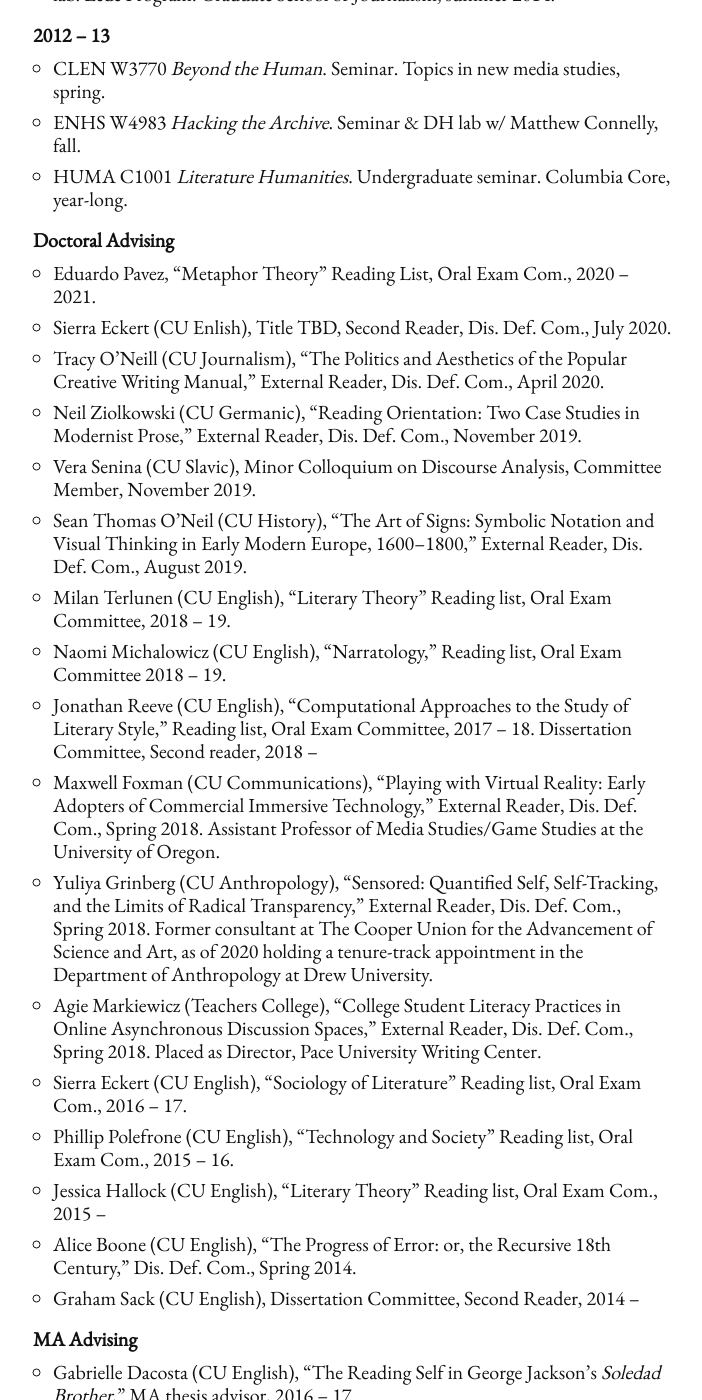
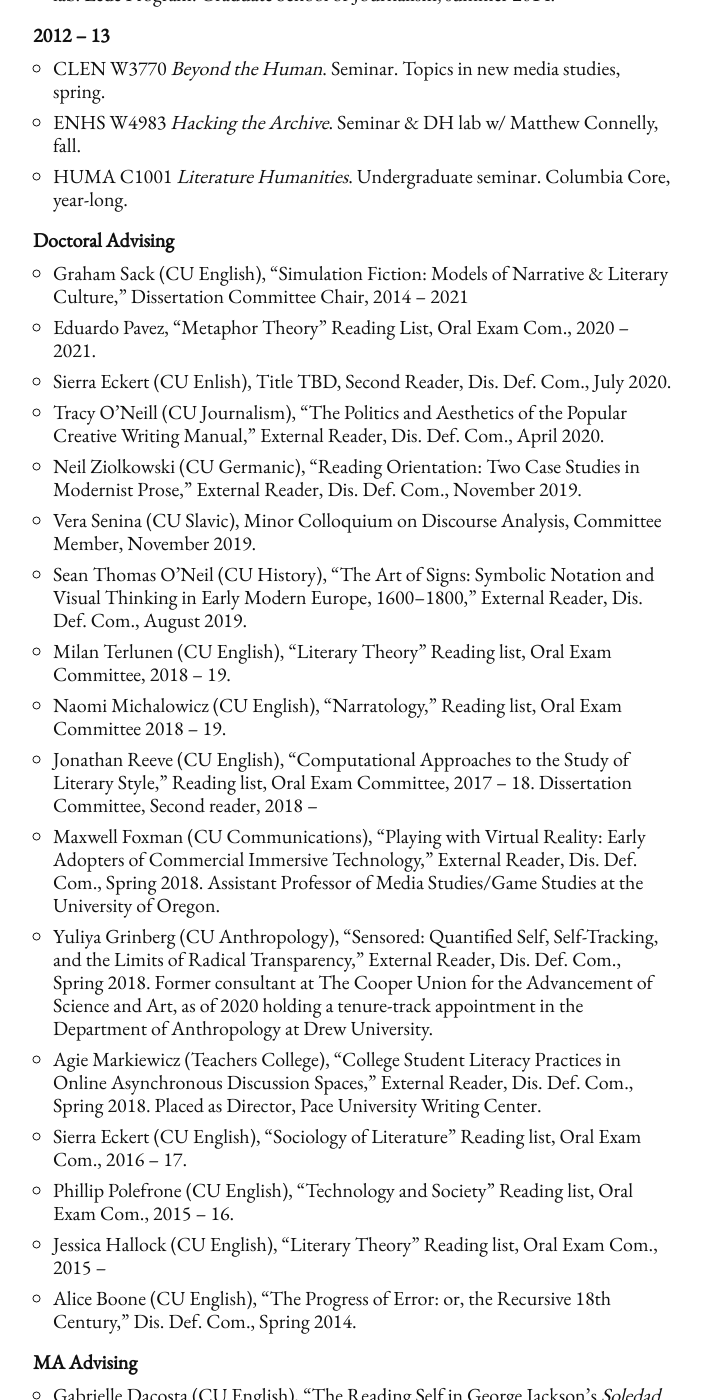
Before and after one commit to denten/denten.github.io, a Jekyll site: the page built from _pages/teaching.md, in a window 1280 px wide and 1400 px high, scrolled down 1457 px. Shown: the whole window, without its empty margins (287-989 px from the left). Built offline with Jekyll 4.4.1, drawn with Linux system fonts in a browser that asks for light colours.

Commit message:
update graham's dissertation

```diff
--- a/_includes/CV/03-teaching.md
+++ b/_includes/CV/03-teaching.md
@@ -76,6 +76,8 @@ Undergraduate seminar. Columbia Core, year-long.
 
 ### Doctoral Advising
 
+- Graham Sack (CU English), "Simulation Fiction: Models of Narrative & Literary Culture,"
+  Dissertation Committee Chair, 2014 -- 2021
 - Eduardo Pavez, "Metaphor Theory" Reading List, Oral Exam Com., 2020 -- 2021.
 - Sierra Eckert (CU Enlish), Title TBD, Second Reader, Dis. Def. Com., July 2020.
 - Tracy O'Neill (CU Journalism), "The Politics and Aesthetics of the Popular Creative Writing
@@ -107,7 +109,6 @@ Director, Pace University Writing Center.
 - Jessica Hallock (CU English), "Literary Theory" Reading list, Oral Exam Com., 2015 --
 - Alice Boone (CU English), "The Progress of Error: or, the Recursive 18th Century," Dis. Def.
   Com., Spring 2014.
-- Graham Sack (CU English), Dissertation Committee, Second Reader, 2014 --
 
 ### MA Advising
 
```
